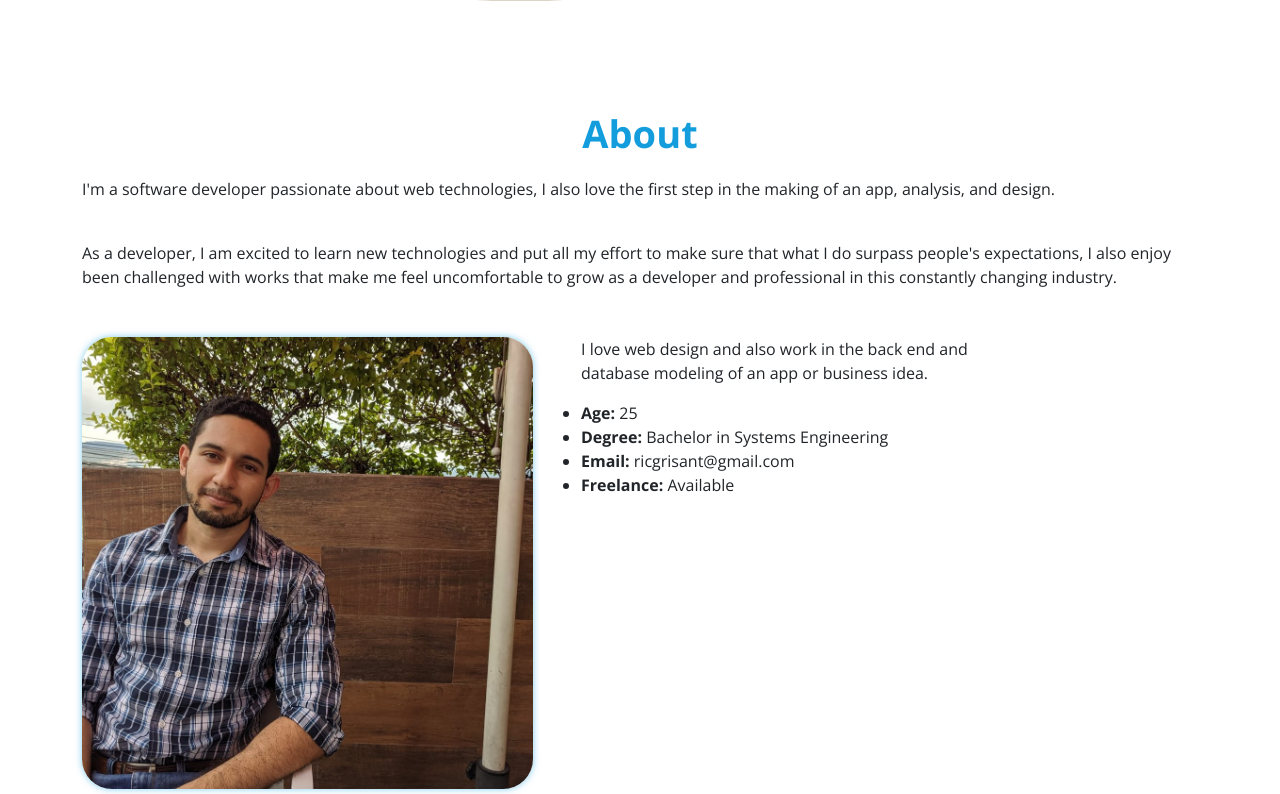
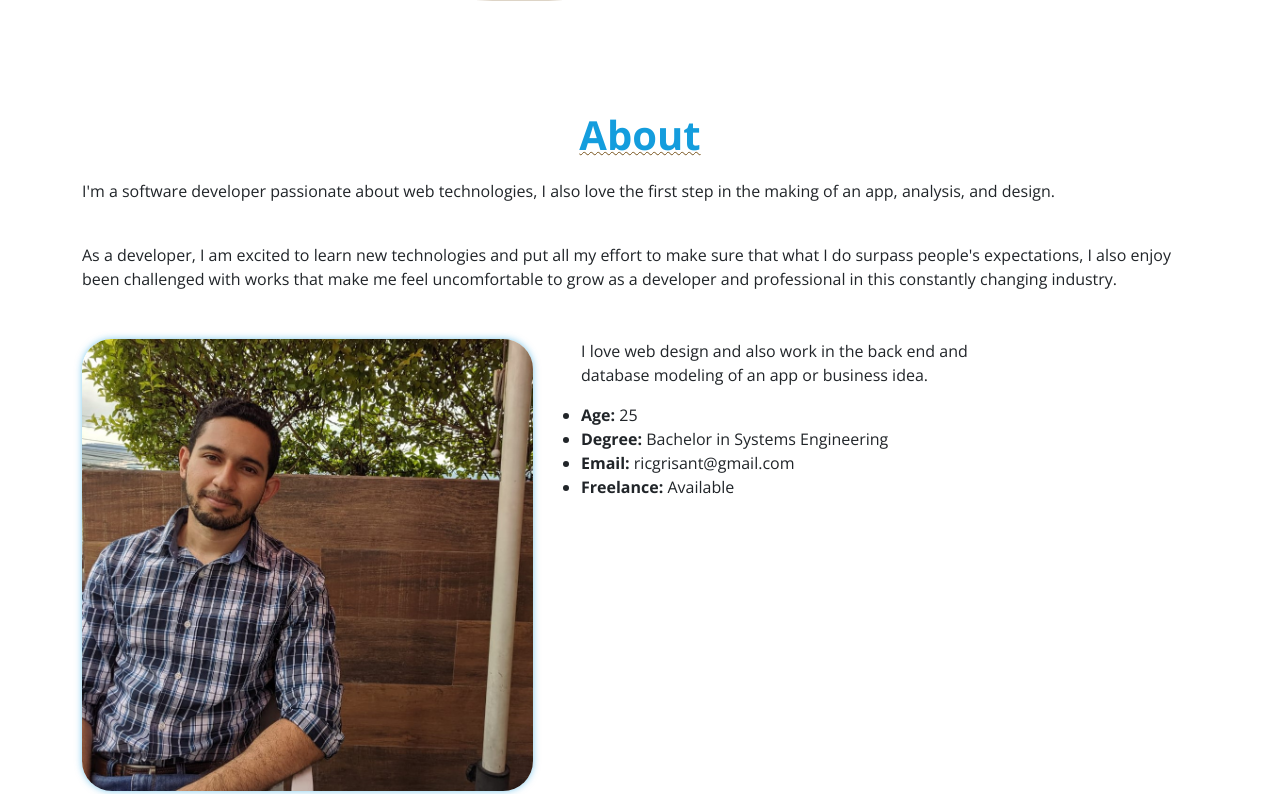
Before and after one commit to ricgrisant/ricgrisant.github.io, a plain HTML site: page index.html in a window 1280 px wide. Shown: the part 1029-1823 px from the top of the page. Drawn offline with nearby package versions, Linux system fonts and the light colour scheme.

Commit message:
Wavy decoration under titles

```diff
--- a/assets/css/style.css
+++ b/assets/css/style.css
@@ -81,10 +81,14 @@ html,body
 
 .section-title h2 {
     text-align: center;
-    font-size: 38px;
+    font-size: 2.5rem;
     font-weight: 700;
     margin-bottom: 20px;
     color: #149ddd;
+    text-decoration: underline;
+    text-decoration-color: #78531c;
+    text-decoration-style: wavy;
+    text-decoration-thickness: from-font;
 }
 
 .btn-info {
```
